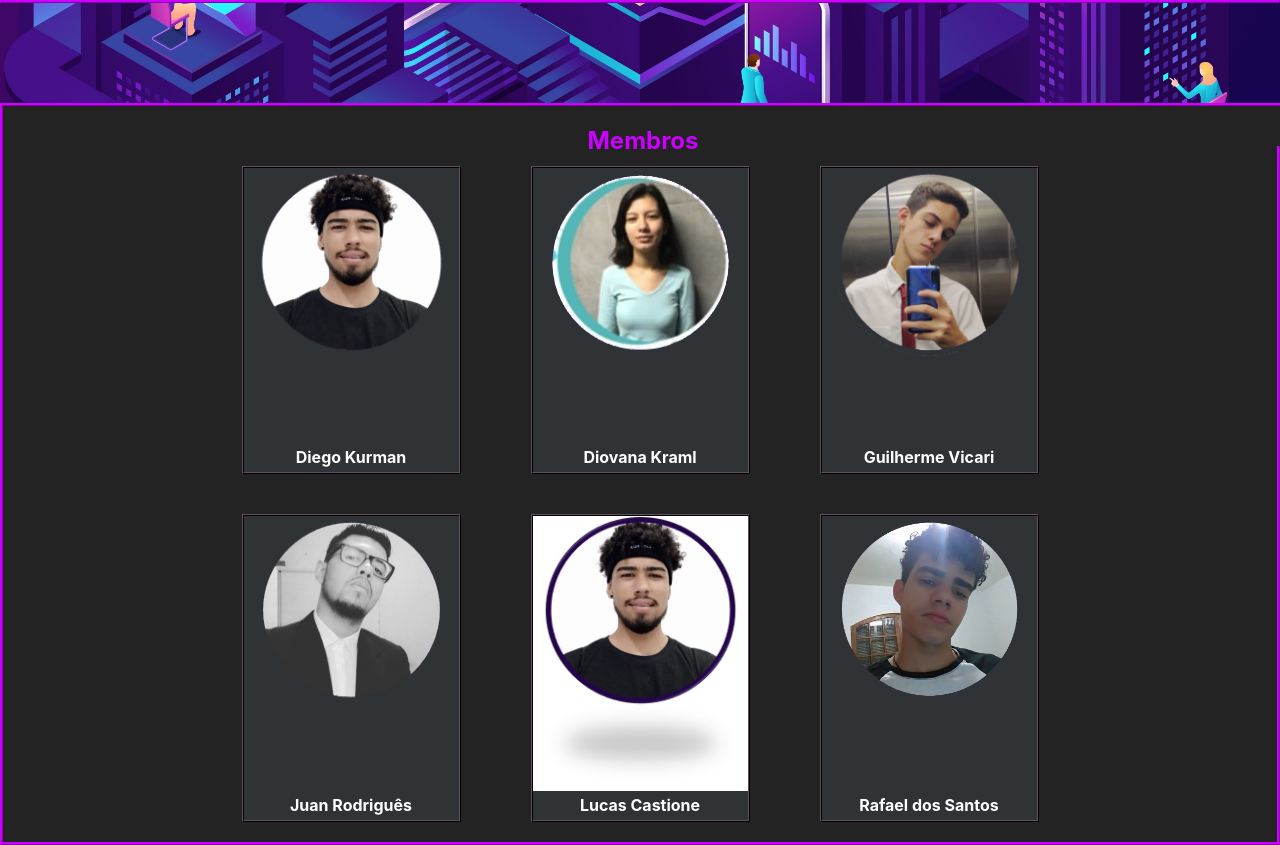
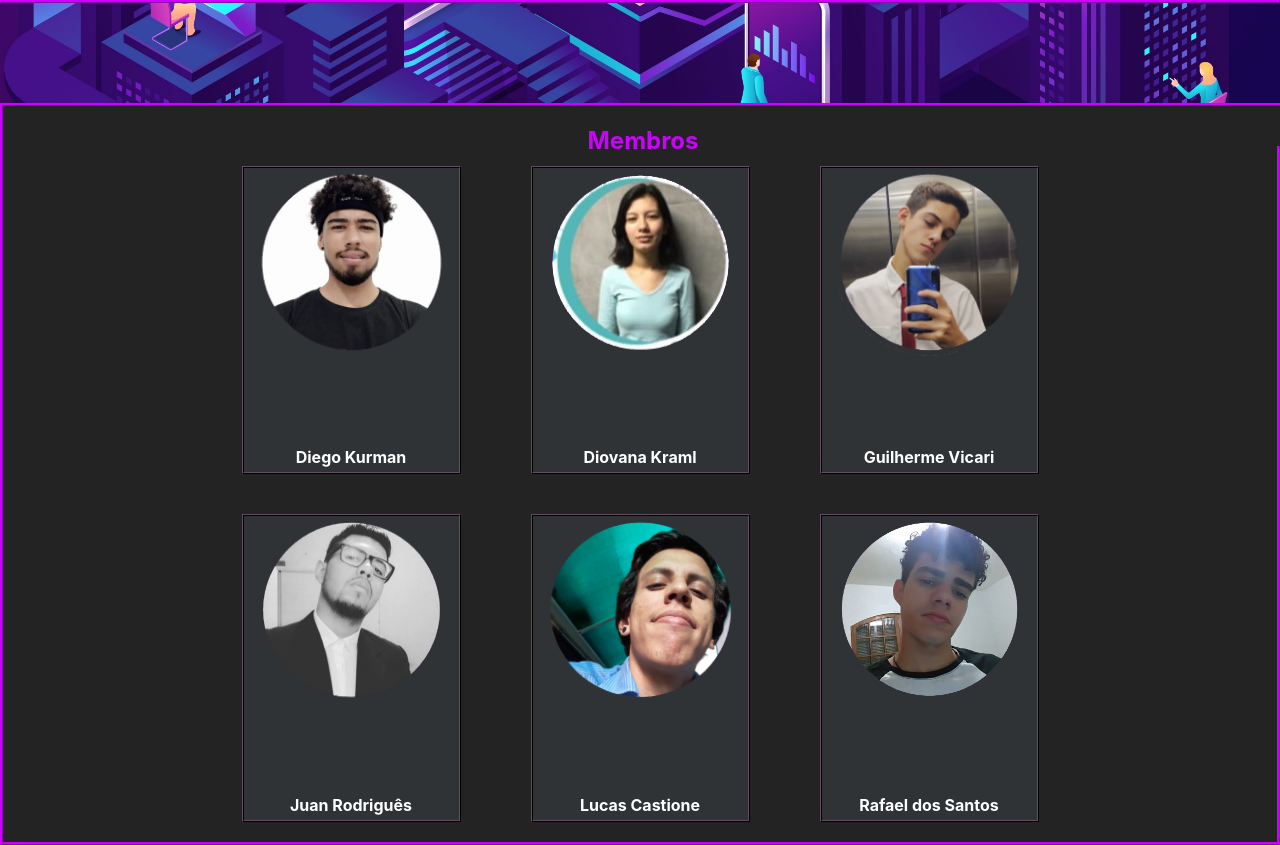
Before and after one commit to lucas-castione/Ninth-Group, a plain HTML site: page sobre.html in a window 1280 px wide. Shown: the part 588-1433 px from the top of the page. Drawn offline with Linux system fonts and the light colour scheme; a script that the page names is missing.

Commit message:
Atualizando fotos de sobre.html

```diff
--- a/sobre.html
+++ b/sobre.html
@@ -74,7 +74,7 @@
     <p>Juan Rodriguês</p>
   </div>
   <div class="cards">
-    <img src="img/diego.jpg" alt="">
+    <img src="img/castione.png" alt="">
     <p>Lucas Castione</p>
   </div>
   <div class="cards">
```
Also changed, not shown: img/castione.png (added), img/dese.jpg (added).
